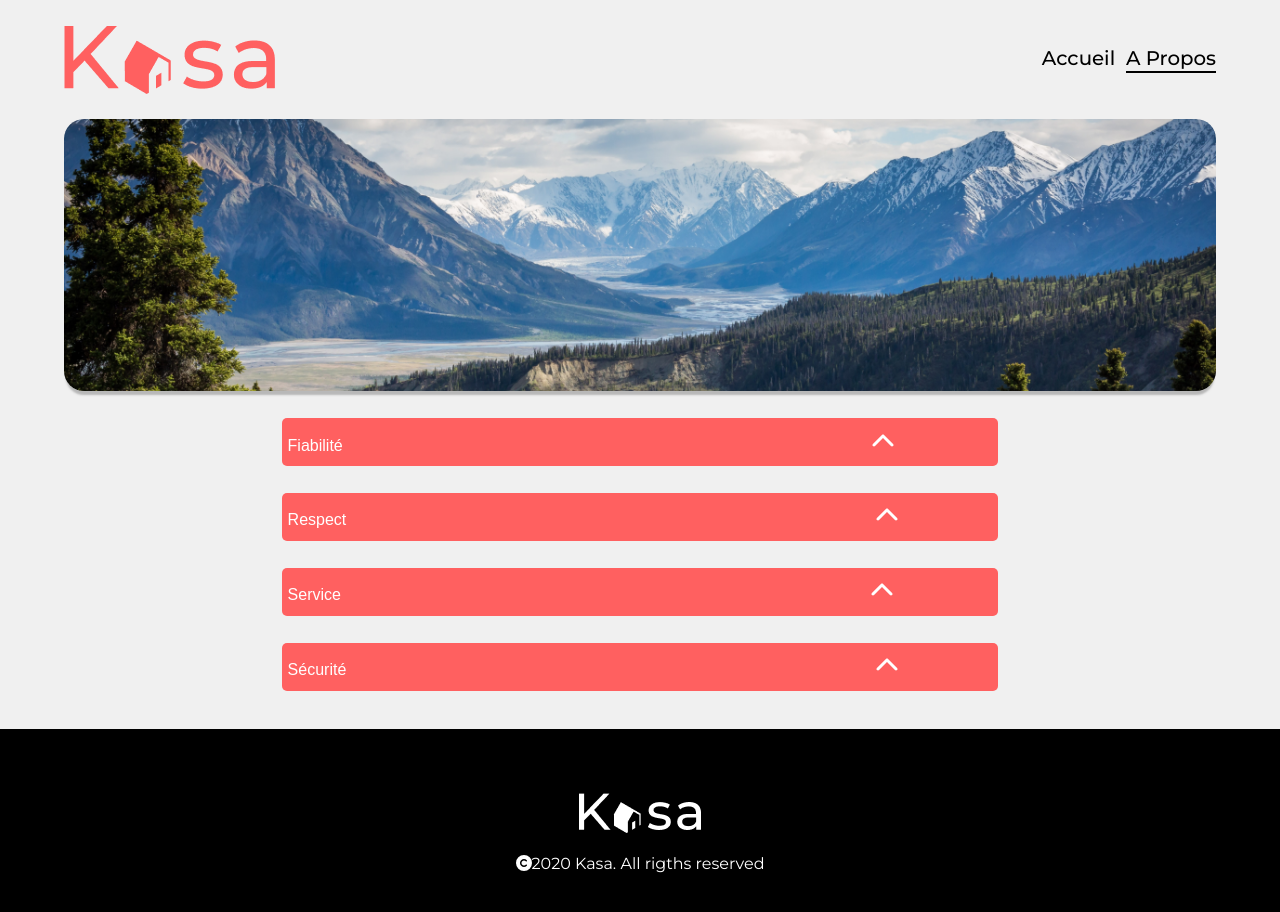
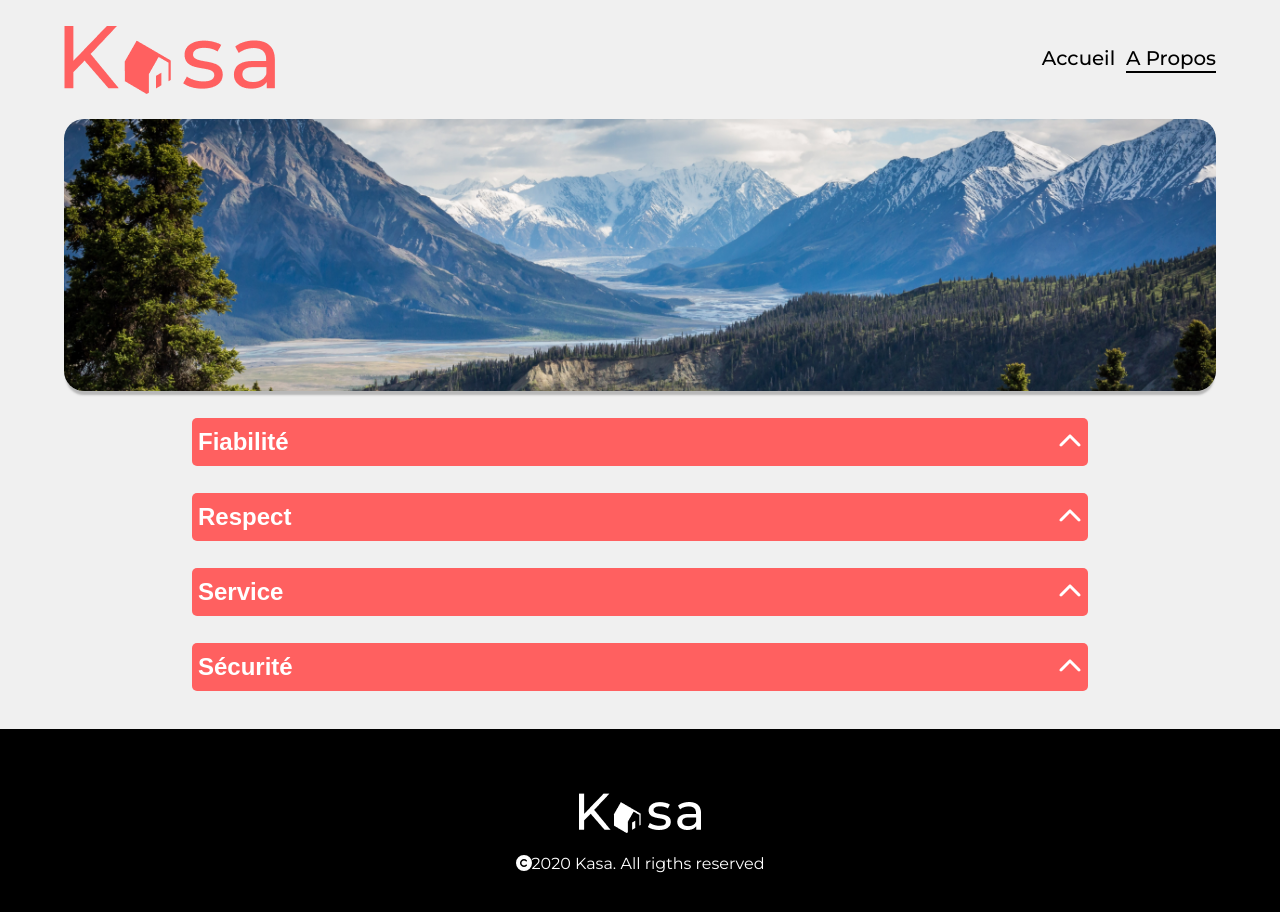
Before and after one commit to FabienCosta/kasa, a React (Create React App) app: page /about in a window 1280 px wide. Shown: the top 912 px of the page. Built offline with nearby package versions, Linux system fonts and the light colour scheme.

Commit message:
change scss collapse + carrousel

```diff
--- a/src/components/ficheLogements/Collapsed.js
+++ b/src/components/ficheLogements/Collapsed.js
@@ -14,18 +14,18 @@ const Collapsed = ({ data, content }) => {
   return (
     <div className="col">
       <div className="col-box">
-      {/* au clic je passe la function dans le jsx */}
+        {/* au clic je passe la function dans le jsx */}
         <button onClick={toggleOpen} className="col-box-button">
-        {/* j'affiche les data provenant des props */}
+          {/* j'affiche les data provenant des props */}
           <span className="col-box-title">{data}</span>
 
           <FontAwesomeIcon
             icon={isOpen ? faChevronUp : faChevronDown}
-            className="col-box-icon"
+            className={`col-box-icon ${isOpen ? "rotate" : ""}`}
           />
         </button>
         {/* quand le hook est open j'affiche une div contenant les infos passer dans la props */}
-        {!isOpen && <div className="col-box-text">{content}</div>}
+        <div className={`col-box-text ${!isOpen ? "open" : ""}`}>{content}</div>
       </div>
     </div>
   );
--- a/src/pages/Home.js
+++ b/src/pages/Home.js
@@ -7,7 +7,7 @@ import logements from "../data/logements.json";
 const Home = () => {
   return (
     <div>
-      <Banner img={imgBanner} title={"Chez vous,partout et ailleurs"} />
+      <Banner img={imgBanner} title={"Chez vous, partout et ailleurs"} />
       <div className="card-box">
         {logements.map((logement, id) => (
           <div className="card-box-link" key={id}>
--- a/src/pages/Lodging.js
+++ b/src/pages/Lodging.js
@@ -17,8 +17,8 @@ const Lodging = () => {
     return <Error404 />;
   }
   // ? je map sur les equipements pour les afficher dans une liste
-  const equipements = logement.equipments.map((equipement) => {
-    return <li>{equipement}</li>;
+  const equipements = logement.equipments.map((equipement, index) => {
+    return <li key={index}>{equipement}</li>;
   });
 
   return (
--- a/src/styles/components/banner.scss
+++ b/src/styles/components/banner.scss
@@ -23,7 +23,7 @@
     color: white;
     background-color: rgb(0, 0, 0, 0.5);
     width: 90%;
-    height: 28%;
+    height: 32%;
     border-radius: 20px;
     display: flex;
     justify-content: center;
@@ -48,11 +48,9 @@
 
 @media screen and (min-width: 1502px) {
   .banner {
-    // height: 9em;
-
     &-title {
       font-size: 2.5em;
-      height: 25.5%;
+      height: 29%;
     }
   }
 }
@@ -63,7 +61,7 @@
 
     &-title {
       font-size: 2em;
-      height: 15%;
+      height: 28%;
     }
   }
 }
@@ -76,7 +74,7 @@
       display: flex;
       justify-content: start;
       font-size: 1.5em;
-      height: 11.3%;
+      height: 19%;
     }
   }
 }
--- a/src/styles/components/carrousel.scss
+++ b/src/styles/components/carrousel.scss
@@ -8,13 +8,13 @@
 
   &-img {
     object-fit: cover;
-    width: 90em;
     height: 30em;
+    width: 100%;
     border-radius: 20px;
   }
 
   &-number {
-    background-color: rgb(136, 136, 136, 0.2);
+    color: white;
     position: absolute;
     bottom: 1%;
     font-size: 2em;
@@ -32,9 +32,6 @@
 
 // ? Responsive
 @media screen and (min-width: 1023px) {
-  .carrousel-img {
-    width: 110em;
-  }
 }
 
 @media screen and (max-width: 768px) {
--- a/src/styles/components/collapsed.scss
+++ b/src/styles/components/collapsed.scss
@@ -1,7 +1,9 @@
 .lodging-box {
   display: grid;
   grid-template-columns: 1fr 1fr;
-
+  grid-gap: 5em;
+  width: 90%;
+  margin: auto;
   @media screen and (max-width: 768px) {
     grid-template-columns: 1fr;
   }
@@ -13,13 +15,14 @@
 }
 
 .col {
-  margin: 3% auto 0% auto;
+  margin: 3% 0% 0% 0;
   grid-template-columns: 1fr 1fr;
-  width: 80%;
 
   &-box {
     &-button {
-      text-align: start;
+      display: flex;
+      justify-content: space-between;
+      align-items: center;
       font-size: 1em;
       background-color: #ff6060;
       color: white;
@@ -30,23 +33,40 @@
     }
 
     &-title {
-      margin-right: 75%;
+      font-size: 1.5em;
+      font-weight: bolder;
     }
 
     &-icon {
       font-size: 1.5em;
+      transition: transform 0.6s ease;
+    }
+
+    .rotate {
+      transform: rotate(360deg);
     }
 
     &-text {
       background-color: #fbfbfb;
       width: 100%;
-      padding-bottom: 2em;
+      // padding-bottom: 2em;
+      max-height: 0;
+      overflow: hidden;
+      transition: max-height 0.5s ease;
+    }
+    .open {
+      max-height: 500px; /* Ajustez cette valeur en fonction de votre contenu */
     }
   }
 }
 
 // ? Responsive
 @media screen and (max-width: 1023px) {
+  .lodging-box {
+    grid-template-columns: 1fr;
+
+    grid-gap: 1em;
+  }
   .collapse-value {
     margin: auto;
     width: 90%;
@@ -72,13 +92,15 @@
 
     &-box {
       &-button {
-        display: grid;
-        grid-template-columns: 1fr 1fr;
-        display: grid;
         height: 2.5em;
         font-size: 1em;
         padding: 0% 5% 0% 5%;
       }
+
+      &-title {
+        font-size: 1.3em;
+        font-weight: bolder;
+      }
     }
   }
 }
```
